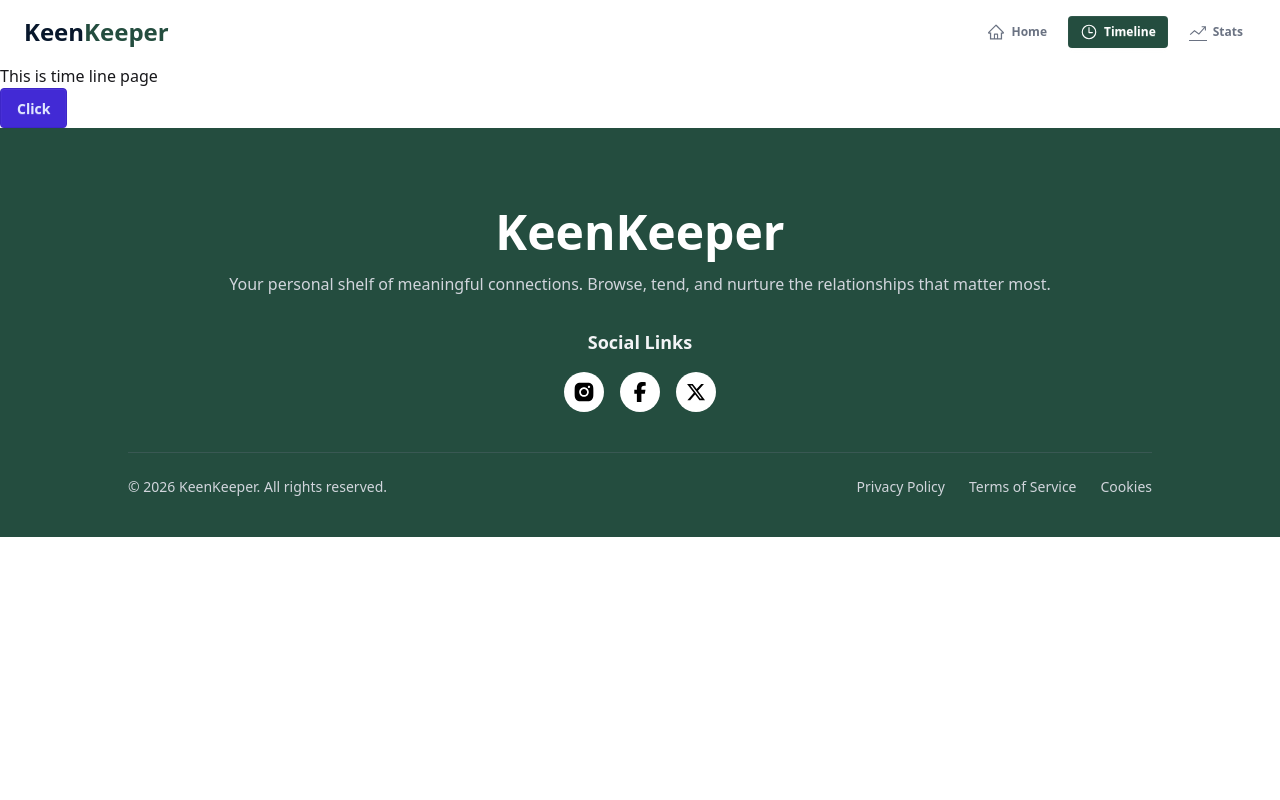
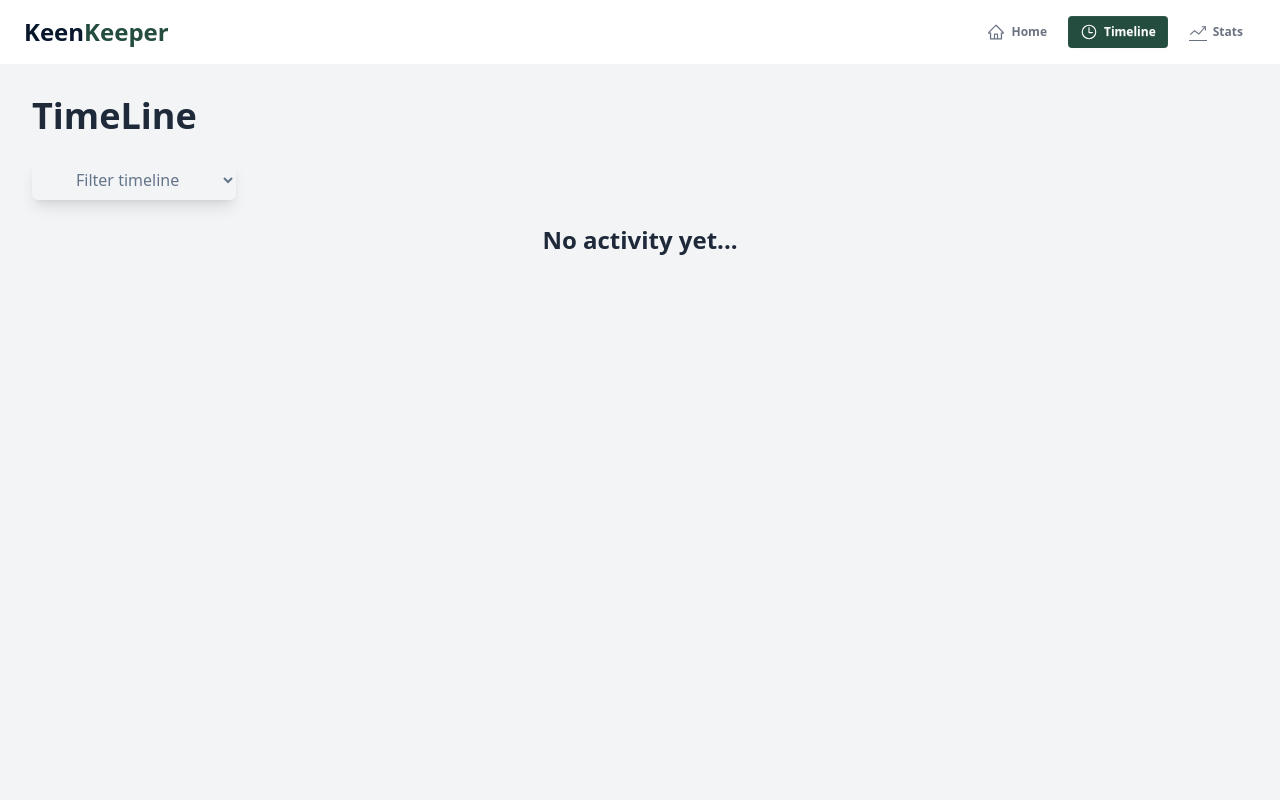
Before and after one commit to SheikhSabbirAhmad/kin-keeper, a Next.js app: page /timeLine in a window 1280 px wide. Shown: the top 800 px of the page. Built offline with nearby package versions, Linux system fonts and the light colour scheme.

Commit message:
Completed to add filter data in timeLine page

```diff
--- a/src/app/home/[id]/page.jsx
+++ b/src/app/home/[id]/page.jsx
@@ -6,12 +6,12 @@ import { DataContext } from "@/components/DataContext";
 import Image from "next/image";
 import { RiDeleteBinLine, RiNotificationSnoozeLine } from "react-icons/ri";
 import { FaBoxArchive } from "react-icons/fa6";
-import { PiChatTextBold, PiPhoneCallBold, } from "react-icons/pi";
+import { PiChatTextBold, PiPhoneCallBold } from "react-icons/pi";
 import { FiVideo } from "react-icons/fi";
 
 const FriendDetails = () => {
   const { id } = useParams();
-  const { friends } = useContext(DataContext);
+  const { friends, setTimeline } = useContext(DataContext);
 
   const friend = friends.find((f) => f.id === parseInt(id));
 
@@ -28,6 +28,17 @@ const FriendDetails = () => {
     days_since_contact,
     next_due_date,
   } = friend;
+
+  const handleAction = (type) => {
+    const newEntry = {
+      id: Date.now(),
+      friendName: name,
+      action: type,
+      time: new Date().toLocaleString(),
+    };
+
+    setTimeline((prev) => [newEntry, ...prev]);
+  };
 
   return (
     <div className=" bg-gray-100 p-8 flex justify-center">
@@ -64,16 +75,16 @@ const FriendDetails = () => {
           {/* action buttons */}
           <div className="mt-6 space-y-3">
 
-            <button className="w-full flex items-center text-[#1F2937] font-semibold justify-center gap-2 bg-gray-100 hover:bg-gray-200 transition p-2 rounded-lg text-sm cursor-pointer">
-              <RiNotificationSnoozeLine className="text-lg"/>Snooze 2 Weeks
+            <button className="w-full flex items-center justify-center gap-2 bg-gray-100 hover:bg-gray-200 p-2 rounded-lg text-sm">
+              <RiNotificationSnoozeLine /> Snooze 2 Weeks
             </button>
 
-            <button className="w-full flex items-center text-[#1F2937] font-semibold justify-center gap-2 bg-gray-100 hover:bg-gray-200 transition p-2 rounded-lg text-sm cursor-pointer">
-              <FaBoxArchive className="text-sm"/>Archive
+            <button className="w-full flex items-center justify-center gap-2 bg-gray-100 hover:bg-gray-200 p-2 rounded-lg text-sm">
+              <FaBoxArchive /> Archive
             </button>
 
-            <button className="w-full flex items-center justify-center gap-2 bg-gray-100 text-[#EF4444] font-semibold hover:bg-red-100 transition p-2 rounded-lg text-sm cursor-pointer">
-              <RiDeleteBinLine className="text-lg"/> Delete
+            <button className="w-full flex items-center justify-center gap-2 bg-gray-100 text-red-500 hover:bg-red-100 p-2 rounded-lg text-sm">
+              <RiDeleteBinLine /> Delete
             </button>
 
           </div>
@@ -88,56 +99,81 @@ const FriendDetails = () => {
               <h2 className="text-2xl font-bold text-[#244D3F]">
                 {days_since_contact}
               </h2>
-              <p className="text-sm text-gray-500 font-semibold">Days Since Contact</p>
+              <p className="text-sm text-gray-500 font-semibold">
+                Days Since Contact
+              </p>
             </div>
 
             <div className="bg-white rounded-2xl p-5 text-center shadow-sm">
               <h2 className="text-2xl font-bold text-[#244D3F]">
                 {goal}
               </h2>
-              <p className="text-sm text-gray-500 font-semibold">Goal (Days)</p>
+              <p className="text-sm text-gray-500 font-semibold">
+                Goal (Days)
+              </p>
             </div>
 
             <div className="bg-white rounded-2xl p-5 text-center shadow-sm">
               <h2 className="text-2xl font-bold text-[#244D3F]">
                 {next_due_date}
               </h2>
-              <p className="text-sm text-gray-500 font-semibold">Next Due</p>
+              <p className="text-sm text-gray-500 font-semibold">
+                Next Due
+              </p>
             </div>
 
           </div>
 
           <div className="bg-white rounded-2xl p-5 shadow-sm flex justify-between items-center">
             <div>
-              <h3 className="font-bold text-lg text-[#244D3F]">Relationship Goal</h3>
+              <h3 className="font-bold text-lg text-[#244D3F]">
+                Relationship Goal
+              </h3>
               <p className="text-sm font-semibold text-gray-500 mt-1">
                 Connect every {goal} days
               </p>
             </div>
 
-            <button className="px-4 py-2 text-sm font-bold bg-gray-100 rounded-lg hover:bg-gray-300 cursor-pointer">
+            <button className="px-4 py-2 text-sm font-bold bg-gray-100 rounded-lg hover:bg-gray-300">
               Edit
             </button>
           </div>
 
           <div className="bg-white rounded-2xl p-5 shadow-sm">
-            <h3 className="font-bold text-lg text-[#244D3F] mb-4">Quick Check-In</h3>
+            <h3 className="font-bold text-lg text-[#244D3F] mb-4">
+              Quick Check-In
+            </h3>
 
             <div className="grid grid-cols-3 gap-4">
 
-              <button className="bg-gray-100 rounded-xl p-4 flex flex-col items-center gap-2 hover:shadow-xl hover:-translate-y-2 transition duration-300 cursor-pointer">
+              <button
+                onClick={() => handleAction("Call")}
+                className="bg-gray-100 rounded-xl p-4 flex flex-col items-center gap-2 hover:shadow-xl hover:-translate-y-2 transition cursor-pointer"
+              >
                 <PiPhoneCallBold className="text-3xl" />
-                <span className="font-bold text-lg text-[#244D3F]">Call</span>
+                <span className="font-bold text-lg text-[#244D3F]">
+                  Call
+                </span>
               </button>
 
-              <button className="bg-gray-100 hover:shadow-xl hover:-translate-y-2 transition duration-300 cursor-pointer rounded-xl p-4 flex flex-col items-center gap-2">
+              <button
+                onClick={() => handleAction("Text")}
+                className="bg-gray-100 rounded-xl p-4 flex flex-col items-center gap-2 hover:shadow-xl hover:-translate-y-2 transition cursor-pointer"
+              >
                 <PiChatTextBold className="text-3xl" />
-                <span className="font-bold text-lg text-[#244D3F]">Text</span>
+                <span className="font-bold text-lg text-[#244D3F]">
+                  Text
+                </span>
               </button>
 
-              <button className="bg-gray-100 hover:shadow-xl hover:-translate-y-2 transition duration-300 cursor-pointer rounded-xl p-4 flex flex-col items-center gap-2">
+              <button
+                onClick={() => handleAction("Video")}
+                className="bg-gray-100 rounded-xl p-4 flex flex-col items-center gap-2 hover:shadow-xl hover:-translate-y-2 transition cursor-pointer"
+              >
                 <FiVideo className="text-3xl" />
-                <span className="font-bold text-lg text-[#244D3F]">Video</span>
+                <span className="font-bold text-lg text-[#244D3F]">
+                  Video
+                </span>
               </button>
 
             </div>
--- a/src/app/timeLine/page.jsx
+++ b/src/app/timeLine/page.jsx
@@ -1,12 +1,83 @@
-import React from 'react';
+"use client";
 
-const TimeLinePage = () => {
-    return (
-        <div>
-            <h2>This is time line page</h2>
-            <button className='btn btn-primary'>Click</button>
+import { useContext, useState } from "react";
+import { DataContext } from "@/components/DataContext";
+
+const Timeline = () => {
+  const { timeline } = useContext(DataContext);
+  const [filter, setFilter] = useState("All");
+
+  const filteredData =
+    filter === "All"
+      ? timeline
+      : timeline.filter((item) => item.action === filter);
+
+  // Icon function
+  const getIcon = (type) => {
+    switch (type) {
+      case "Call":
+        return "📞";
+      case "Text":
+        return "💬";
+      case "Video":
+        return "🎥";
+      default:
+        return "📌";
+    }
+  };
+
+  return (
+    <div className="p-8 bg-gray-100 min-h-screen">
+      <h2 className="text-4xl font-bold text-gray-800 mb-6">
+        TimeLine
+      </h2>
+
+      {/* Filter */}
+      <div className="mb-6">
+        <select
+          value={filter}
+          onChange={(e) => setFilter(e.target.value)}
+          className="px-10 py-2 text-[#64748B] rounded-md bg-gray-100 shadow-lg hover:bg-gray-200 cursor-pointer"
+        >
+          <option value="All">Filter timeline</option>
+          <option value="Call">Call</option>
+          <option value="Text">Text</option>
+          <option value="Video">Video</option>
+        </select>
+      </div>
+
+      {filteredData.length === 0 ? (
+        <p className="text-gray-800 text-2xl font-semibold text-center">No activity yet...</p>
+      ) : (
+        <div className="space-y-3">
+          {filteredData.map((item) => (
+            <div
+              key={item.id}
+              className="flex items-center gap-4 bg-white px-4 py-3 rounded-lg"
+            >
+              {/* Icon */}
+              <div className="text-3xl">
+                {getIcon(item.action)}
+              </div>
+
+              <div>
+                <p className="text-sm font-semibold text-gray-700">
+                  <span className="font-bold text-lg">
+                    {item.action}
+                  </span>{" "}
+                  with {item.friendName}
+                </p>
+
+                <p className="text-sm text-gray-700">
+                  {item.time}
+                </p>
+              </div>
+            </div>
+          ))}
         </div>
-    );
+      )}
+    </div>
+  );
 };
 
-export default TimeLinePage;
+export default Timeline;
--- a/src/components/DataContext.jsx
+++ b/src/components/DataContext.jsx
@@ -8,14 +8,15 @@ export const DataProvider = ({ children }) => {
   const [friends, setFriends] = useState([]);
   const [loading, setLoading] = useState(true);
 
+  // ✅ timeline state
+  const [timeline, setTimeline] = useState([]);
+
   useEffect(() => {
     const fetchData = async () => {
       try {
         setLoading(true);
-
         const res = await fetch("/friends.json");
         const data = await res.json();
-
         setFriends(data);
       } catch (error) {
         console.error("Error loading friends:", error);
@@ -28,7 +29,14 @@ export const DataProvider = ({ children }) => {
   }, []);
 
   return (
-    <DataContext.Provider value={{ friends, loading }}>
+    <DataContext.Provider
+      value={{
+        friends,
+        loading,
+        timeline,
+        setTimeline,
+      }}
+    >
       {children}
     </DataContext.Provider>
   );
```
